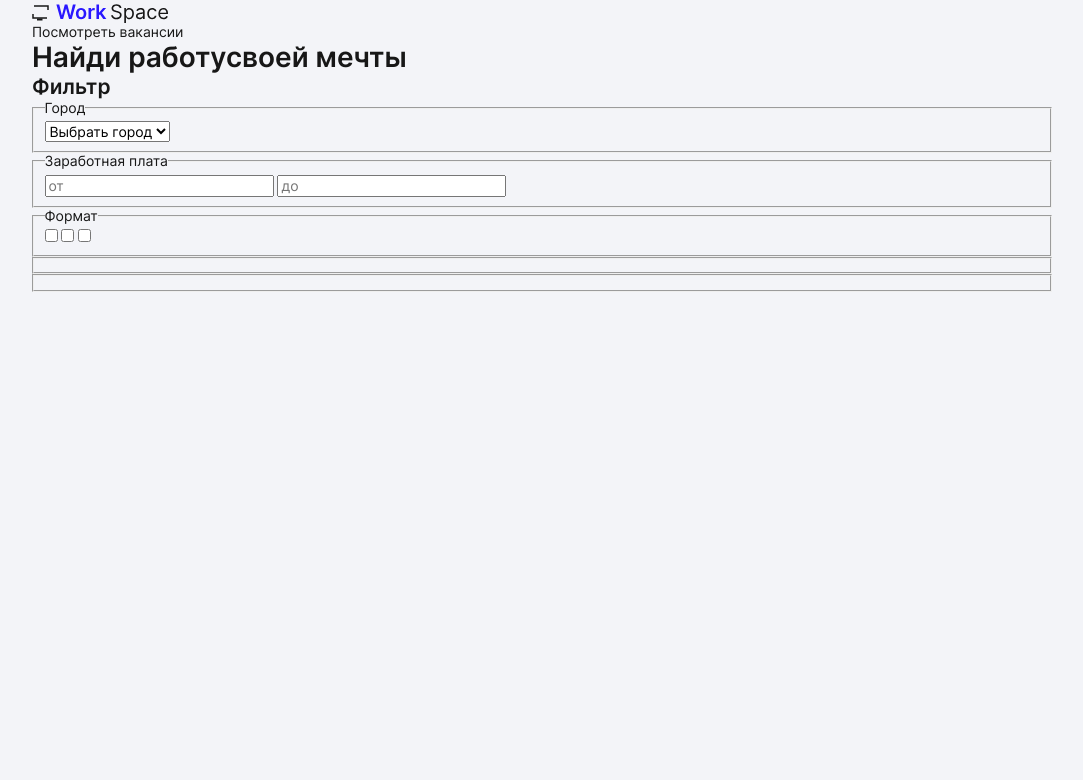
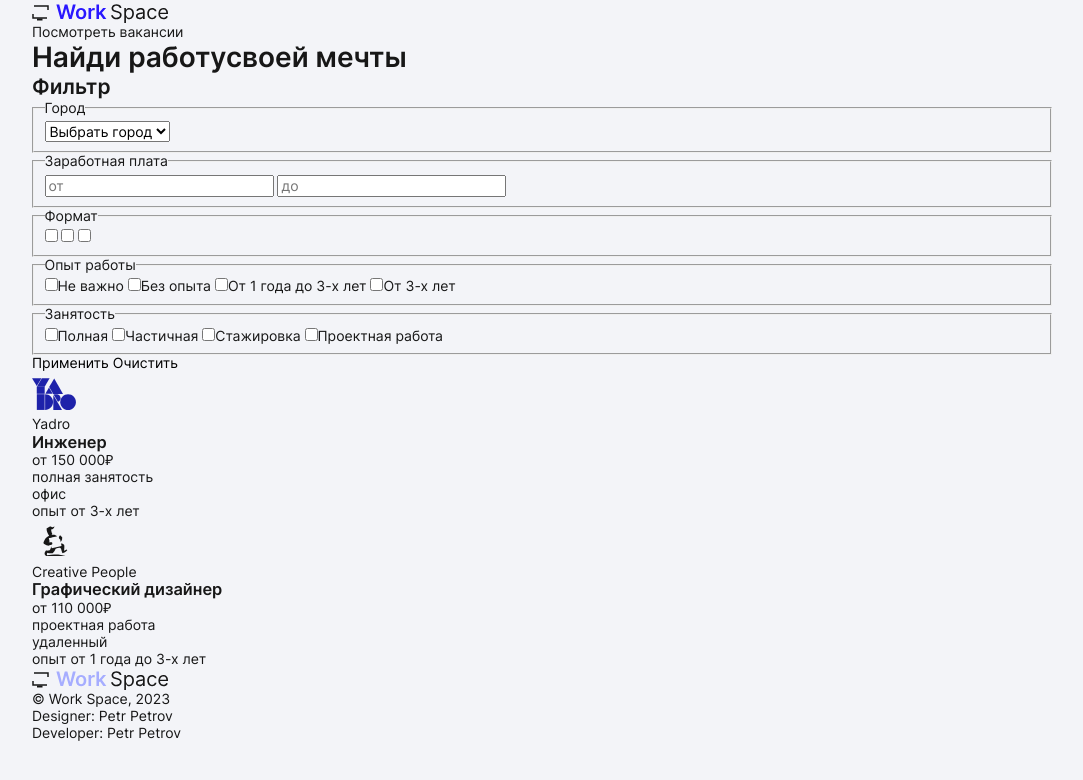
Before and after one commit to EugeneDashko/WorkSpace_site, a website built with webpack: page src/index.html in a window 1280 px wide. Shown: the whole page, without its empty margins (98-1181 px from the left). Built offline with nearby package versions, Linux system fonts and the light colour scheme.

Commit message:
p2f htmml done

```diff
--- a/src/index.html
+++ b/src/index.html
@@ -25,7 +25,8 @@
    </section>
 
    <div class="vacancies" id="vacancies">
-    <div class="container vacancies__container">
+    <div class="container ">
+      <div class="vacancies__container">
         <section class="vacancies__filter filter">
           <h2 class="filter__title">Фильтр</h2>
 
@@ -54,28 +55,89 @@
             <div class="filter__checkboxes">
               <fieldset class="filter__fieldset">
                 <legend>Формат</legend>
-
                 <label class="filter__label checkbox">
                   <input class="checkbox__input" type="checkbox" name="format" value="Офис">
                 </label>
                 <label class="filter__label checkbox">
-                <input class="checkbox__input" type="checkbox" name="format" value="Офис">
+                  <input class="checkbox__input" type="checkbox" name="format" value="Удаленный">
                 </label>
                 <label class="filter__label checkbox">
-                <input class="checkbox__input" type="checkbox" name="format" value="Офис">
+                  <input class="checkbox__input" type="checkbox" name="format" value="Гибкий">
                 </label>
-
               </fieldset>
               <fieldset class="filter__fieldset">
-
+                <legend>Опыт работы</legend>
+                <label class="filter__label checkbox">
+                  <input class="checkbox__input" type="checkbox" name="experience" value="Не важно">Не важно
+                </label>
+                <label class="filter__label checkbox">
+                  <input class="checkbox__input" type="checkbox" name="experience" value="Без опыта">Без опыта
+                </label>
+                <label class="filter__label checkbox">
+                  <input class="checkbox__input" type="checkbox" name="experience" value="От 1 года до 3-х лет">От 1 года до 3-х лет
+                </label>
+                <label class="filter__label checkbox">
+                  <input class="checkbox__input" type="checkbox" name="experience" value="От 3-х лет">От 3-х лет
+                </label>
               </fieldset>
               <fieldset class="filter__fieldset">
-
+                <legend>Занятость</legend>
+                <label class="filter__label checkbox">
+                  <input class="checkbox__input" type="checkbox" name="type" value="Полная">Полная
+                </label>
+                <label class="filter__label checkbox">
+                  <input class="checkbox__input" type="checkbox" name="type" value="Частичная">Частичная
+                </label>
+                <label class="filter__label checkbox">
+                  <input class="checkbox__input" type="checkbox" name="type" value="Стажировка">Стажировка
+                </label>
+                <label class="filter__label checkbox">
+                  <input class="checkbox__input" type="checkbox" name="type" value="Проектная работа">Проектная работа
+                </label>
               </fieldset>
             </div>
+
+            <button class="filter__buttons">
+              <!--type: submit - отправка, button - вызывает скрипт, reset - очистка -->
+              <button class="filter__apply" type="submit">Применить</button>
+              <button class="filter__clear" type="reset">Очистить</button>
+            </button>
           </form>
         </section>
-      <section class="vacancies__cards cards"></section>
+        <section class="vacancies__cards cards">
+          <h2 class="cards__title visually-hidden"></h2>
+
+          <ul class="cards__list">
+            <li class="cards__item">
+              <article class="vacancy" tabindex="0">
+                <img class="vacancy__img" src="img/yadro.svg" alt="Логотип компании Yadro">
+                <p class="vacancy__company">Yadro</p>
+                <h3 class="vacancy__title">Инженер</h3>
+                <ul class="vacancy__fields">
+                  <li class="vacancy__field">от 150 000₽</li>
+                  <li class="vacancy__field">полная занятость</li>
+                  <li class="vacancy__field">офис</li>
+                  <li class="vacancy__field">опыт от 3-х лет</li>
+                </ul>
+              </article>
+            </li>
+
+            <li class="cards__item">
+              <article class="vacancy" tabindex="0">
+                <img class="vacancy__img" src="img/creative.svg" alt="Логотип компании Creative People">
+                <p class="vacancy__company">Creative People</p>
+                <h3 class="vacancy__title">Графический дизайнер</h3>
+                <ul class="vacancy__fields">
+                  <li class="vacancy__field">от 110 000₽</li>
+                  <li class="vacancy__field">проектная работа</li>
+                  <li class="vacancy__field">удаленный</li>
+                  <li class="vacancy__field">опыт от 1 года до 3-х лет</li>
+                </ul>
+              </article>
+            </li>
+          </ul>
+        </section>
+      </div>
     </div>
    </div>
 
@@ -84,7 +146,17 @@
   <footer class="footer">
     <div class="container">
       <div class="footer__container">
+        <img class="footer__logo" src="img/logo-footer.svg" alt="Логотип компании" >
+        <p class="footer__copyright">© Work Space, 2023</p>
 
+        <ul class="footer__contacts">
+          <li class="footer__contact">Designer:
+            <a href="" class="footer__link">Petr Petrov</a>
+          </li>
+          <li class="footer__contact">Developer:
+            <a href="" class="footer__link">Petr Petrov</a>
+          </li>
+        </ul>
       </div>
     </div>
   </footer>
```
Also changed, not shown: package.json (+11 -3 lines), src/img/creative.svg (added), src/img/logo-footer.svg (added), src/img/yadro.svg (added). Lines whose indentation alone changed are shown as unchanged.
